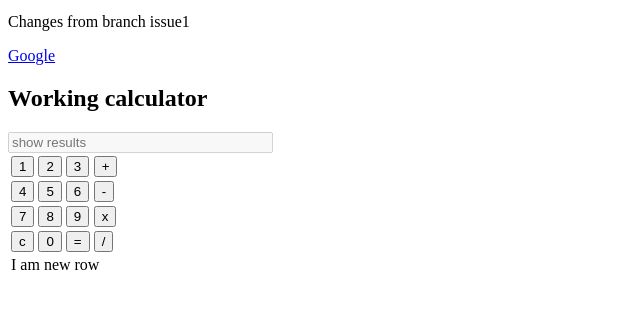
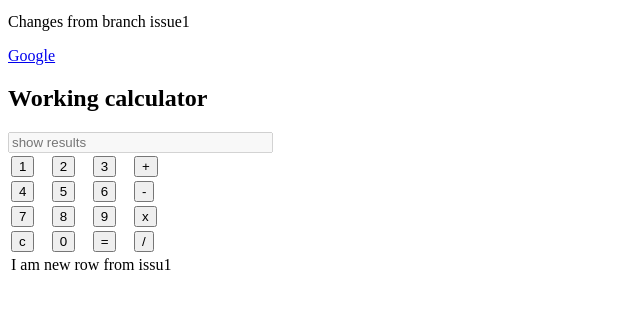
Before and after one commit to kanatunta/swift_academy, a plain HTML site: page week3/lectOne/index.html in a window 1280 px wide. Shown: the part 101-410 px from the top of the page, without its empty margins (0-640 px from the left). Drawn offline with Linux system fonts and the light colour scheme.

Commit message:
from issue1

```diff
--- a/week3/lectOne/index.html
+++ b/week3/lectOne/index.html
@@ -46,7 +46,7 @@
       </tr>
       <tr>
         <td colspan="4">
-          I am new row
+          I am new row from issu1
         </td>
       </tr>
     </table>
```
